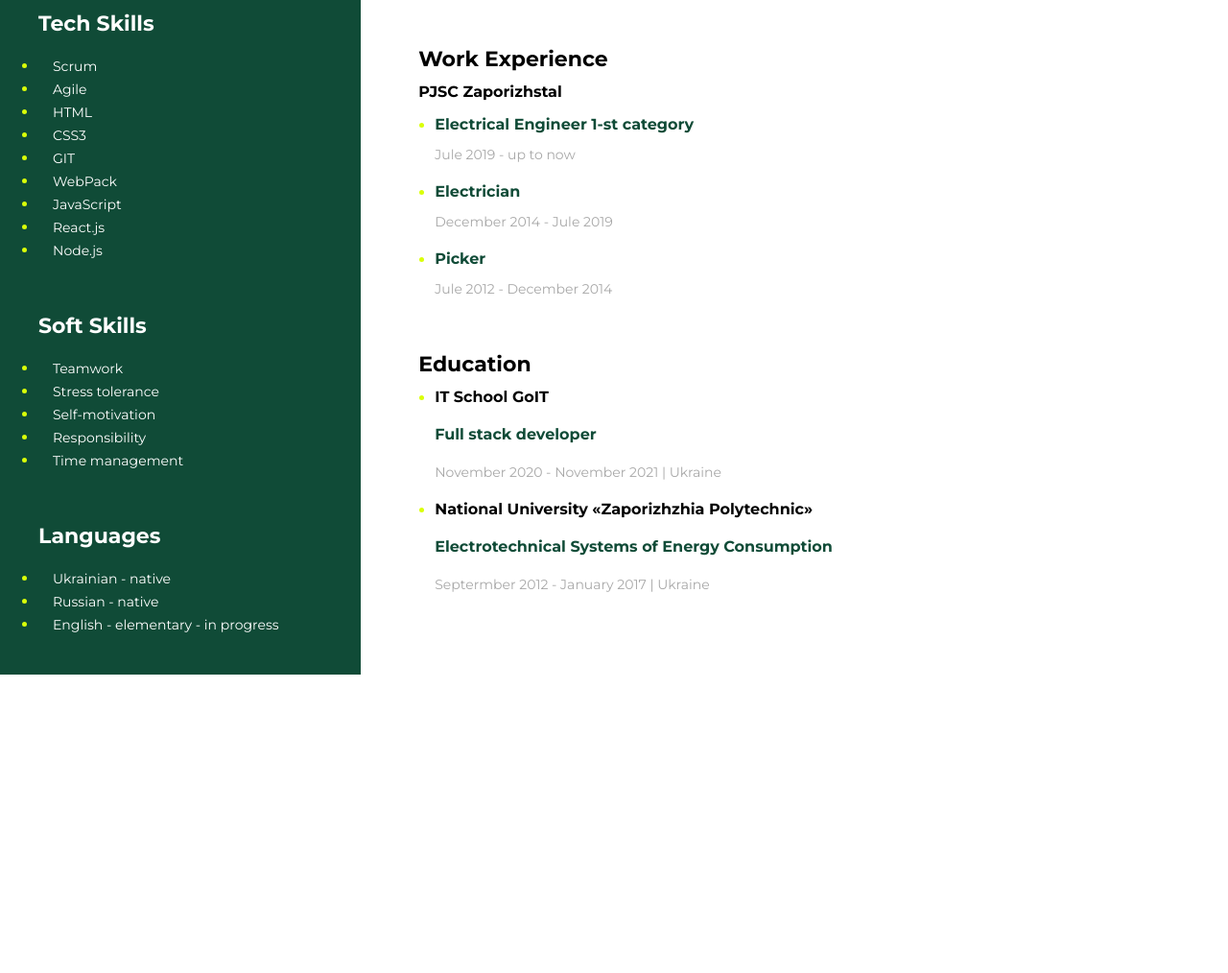
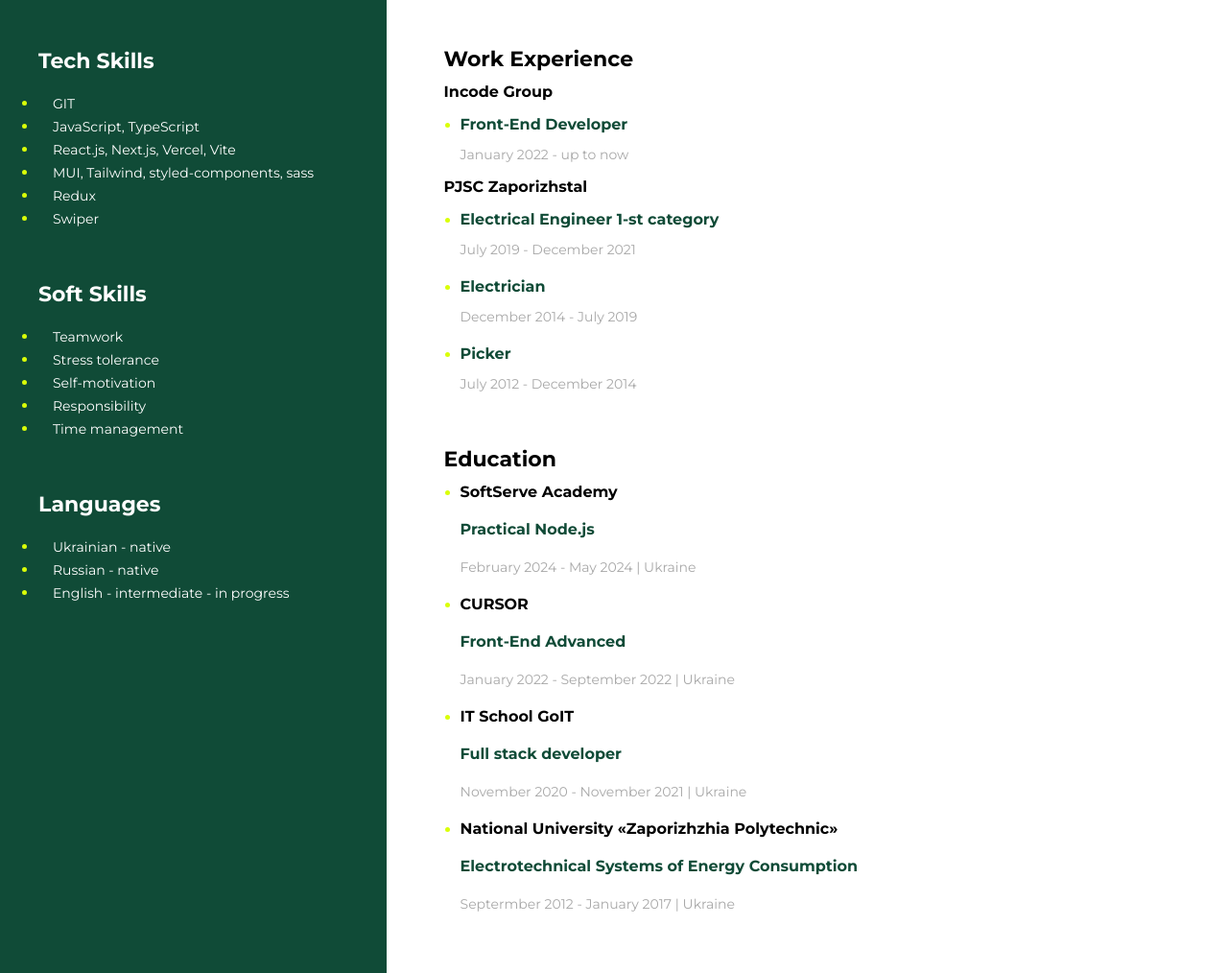
Before and after one commit to Danatey/my-resume, a plain HTML site: page index.html in a window 1280 px wide. Shown: the part 899-1913 px from the top of the page at 96% size. Before the commit the page ends 1602 px from the top, so only its background shows below. Drawn offline with Linux system fonts and the light colour scheme.

Commit message:
Update index.html

```diff
--- a/index.html
+++ b/index.html
@@ -44,7 +44,9 @@
               <svg class="contacts-icon">
                 <use href="./images/symbol-defs.svg#icon-mail"></use>
               </svg>
-       <a class="contacts-link" href="mailto: danyloprokhorchuk@gmail.com"
+              <a
+                class="contacts-link"
+                href="mailto: danyloprokhorchuk@gmail.com"
                 >DanyloProkhorchuk@gmail.com</a
               >
             </li>
@@ -73,31 +75,22 @@
           <h3 class="sidebar-title">Tech Skills</h3>
           <ul>
             <li class="skills-item">
-       <p class="skills">Scrum</p>
-      </li>
-      <li class="skills-item">
-       <p class="skills">Agile</p>
-      </li>
-      <li class="skills-item">
-       <p class="skills">HTML</p>
-      </li>
-      <li class="skills-item">
-       <p class="skills">CSS3</p>
-      </li>
-      <li class="skills-item">
               <p class="skills">GIT</p>
             </li>
             <li class="skills-item">
-       <p class="skills">WebPack</p>
+              <p class="skills">JavaScript, TypeScript</p>
             </li>
             <li class="skills-item">
-       <p class="skills">JavaScript</p>
+              <p class="skills">React.js, Next.js, Vercel, Vite</p>
             </li>
             <li class="skills-item">
-       <p class="skills">React.js</p>
+              <p class="skills">MUI, Tailwind, styled-components, sass</p>
             </li>
             <li class="skills-item">
-       <p class="skills">Node.js</p>
+              <p class="skills">Redux</p>
+            </li>
+            <li class="skills-item">
+              <p class="skills">Swiper</p>
             </li>
           </ul>
         </div>
@@ -133,7 +126,7 @@
               <p class="skills">Russian - native</p>
             </li>
             <li class="skills-item">
-       <p class="skills">English - elementary - in progress</p>
+              <p class="skills">English - intermediate - in progress</p>
             </li>
           </ul>
         </div>
@@ -143,13 +136,13 @@
       <div class="about-me">
         <!--about me main info-->
         <div class="about-me-main-info">
-     <h1 class="name">Danilo Prokhorcuk</h1>
+          <h1 class="name">Danylo Prokhorcuk</h1>
           <h2 class="profession">Front-End Developer</h2>
 
           <p class="information">
-      I’m looking for interesting job as front-end developer. My goal is to
-      create great websites and apps that solve human problems. I am interested:
-      HTML, CSS, JavaScript, React, Node.
+            I’m looking for interesting job as front-end developer. My goal is
+            to create great websites and apps that solve human problems. I am
+            interested: React, Next, Node.
           </p>
         </div>
 
@@ -186,8 +179,8 @@
               </div>
               <h3>About project:</h3>
               <p class="projects-text">
-        mobile-first adaptive landing page to introduce and attract clients to
-        ice cream productions
+                mobile-first adaptive landing page to introduce and attract
+                clients to ice cream productions
               </p>
             </li>
             <li class="number-information">
@@ -217,8 +210,8 @@
               </div>
               <h3>About project:</h3>
               <p class="projects-text">
-        mobile-first adaptive webpage with authorization, profile page, ability
-        to add new films and delete films
+                mobile-first adaptive webpage with authorization, profile page,
+                ability to add new films and delete films
               </p>
             </li>
             <li class="number-information">
@@ -255,14 +248,14 @@
               <div class="projects-item-container">
                 <h3>My tasks:</h3>
                 <p class="projects-text">
-         Coordination of team codding; components: NoTransaction, UserInfo,
-         UserInfoModal; redux
+                  Coordination of team codding; components: NoTransaction,
+                  UserInfo, UserInfoModal; redux
                 </p>
               </div>
               <h3>About project:</h3>
               <p class="projects-text">
-        mobile-first responsive website with authorization, getting the exchange
-        rate, adding new transactions and maintaining balance
+                mobile-first responsive website with authorization, getting the
+                exchange rate, adding new transactions and maintaining balance
               </p>
             </li>
           </ul>
@@ -272,19 +265,27 @@
         <section class="information-section">
           <h3 class="information-title">Work Experience</h3>
           <!--company 1-->
+          <h4 class="company">Incode Group</h4>
+          <ul>
+            <li class="number-information">
+              <p class="profession-item">Front-End Developer</p>
+              <span class="profession-time">January 2022 - up to now</span>
+            </li>
+          </ul>
+          <!--company 2-->
           <h4 class="company">PJSC Zaporizhstal</h4>
           <ul>
             <li class="number-information">
               <p class="profession-item">Electrical Engineer 1-st category</p>
-       <span class="profession-time">Jule 2019 - up to now</span>
+              <span class="profession-time">July 2019 - December 2021</span>
             </li>
             <li class="number-information">
-       <p class="profession-item">Еlectrician</p>
-       <span class="profession-time">December 2014 - Jule 2019</span>
+              <p class="profession-item">Electrician</p>
+              <span class="profession-time">December 2014 - July 2019</span>
             </li>
             <li class="number-information">
               <p class="profession-item">Picker</p>
-       <span class="profession-time">Jule 2012 - December 2014</span>
+              <span class="profession-time">July 2012 - December 2014</span>
             </li>
           </ul>
         </section>
@@ -292,6 +293,24 @@
         <section>
           <h3 class="information-title">Education</h3>
           <ul>
+            <li class="number-information">
+              <h3 class="company">SoftServe Academy</h3>
+              <p class="education">Practical Node.js</p>
+              <span class="profession-time"
+                >February 2024 - May 2024
+                <span class="line-in-time">|</span>
+                Ukraine
+              </span>
+            </li>
+            <li class="number-information">
+              <h3 class="company">CURSOR</h3>
+              <p class="education">Front-End Advanced</p>
+              <span class="profession-time"
+                >January 2022 - September 2022
+                <span class="line-in-time">|</span>
+                Ukraine
+              </span>
+            </li>
             <li class="number-information">
               <h3 class="company">IT School GoIT</h3>
               <p class="education">Full stack developer</p>
@@ -302,8 +321,12 @@
               </span>
             </li>
             <li class="number-information">
-       <h3 class="company">National University «Zaporizhzhia Polytechnic»</h3>
-       <p class="education">Electrotechnical Systems of Energy Consumption</p>
+              <h3 class="company">
+                National University «Zaporizhzhia Polytechnic»
+              </h3>
+              <p class="education">
+                Electrotechnical Systems of Energy Consumption
+              </p>
               <span class="profession-time"
                 >Septermber 2012 - January 2017
                 <span class="line-in-time">|</span>
```
Lines whose indentation alone changed are shown as unchanged.
